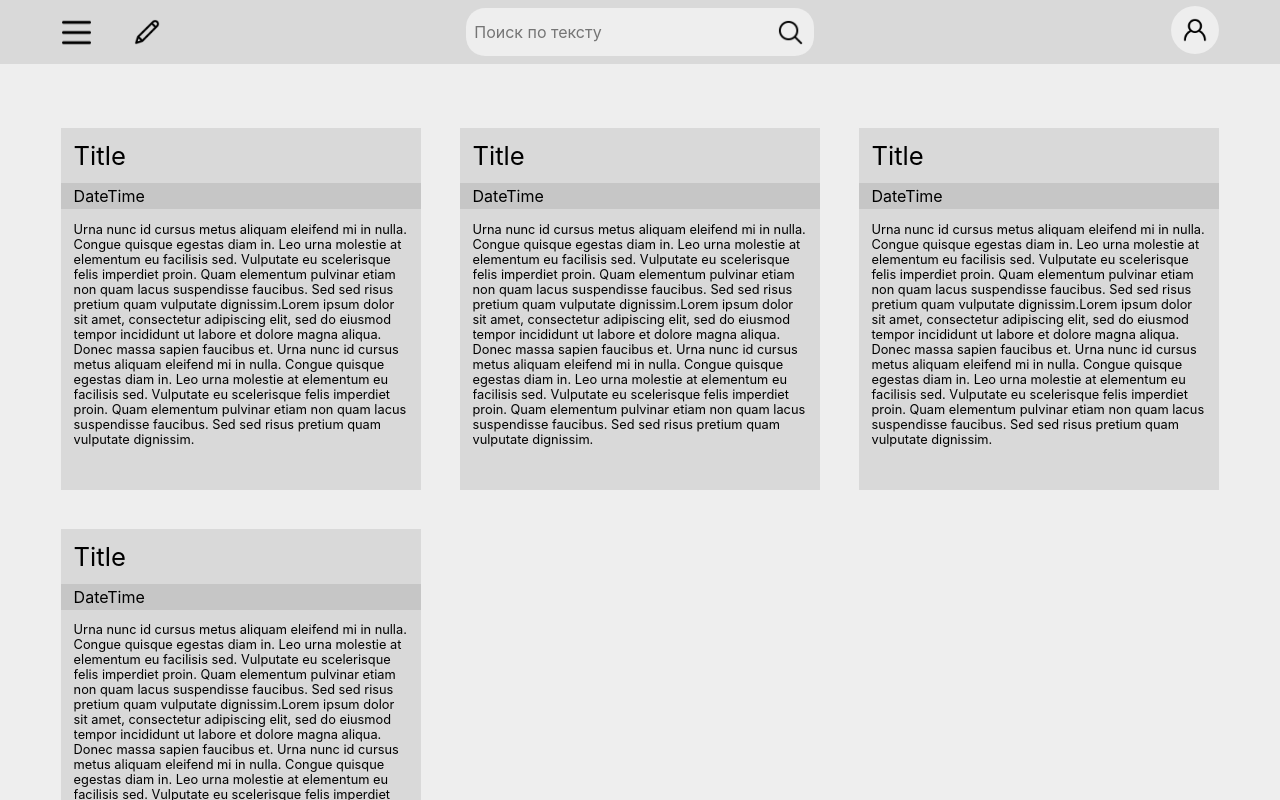
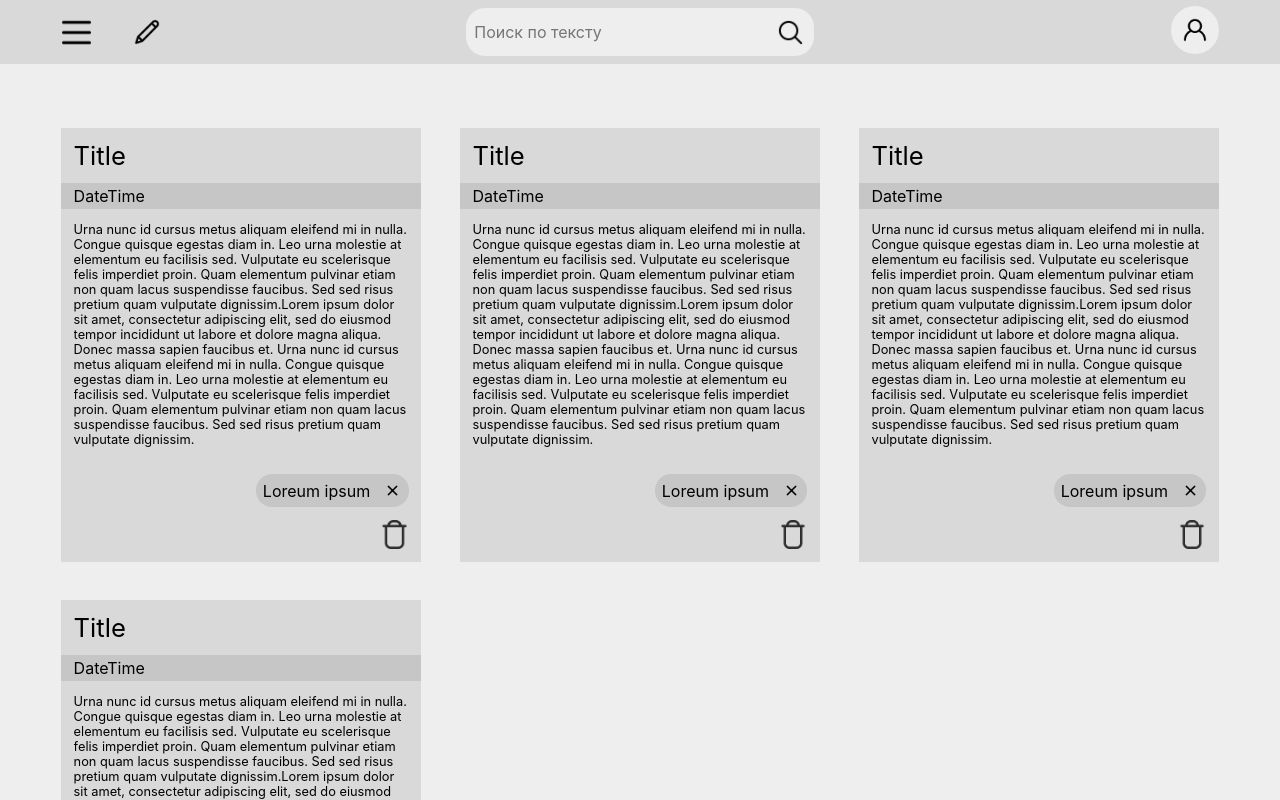
Before and after one commit to ZoomBySNik/notesfornt, a Vue app: page / in a window 1280 px wide. Shown: the top 800 px of the page. Built offline with nearby package versions, Linux system fonts and the light colour scheme.

Commit message:
Создает метки для заметки и кнопку удаления, нужно реализовать возможность нескольких меток

```diff
--- a/src/components/NoteInGrid.vue
+++ b/src/components/NoteInGrid.vue
@@ -16,6 +16,15 @@
       <p class="content-of-note">
          Urna nunc id cursus metus aliquam eleifend mi in nulla. Congue quisque egestas diam in. Leo urna molestie at elementum eu facilisis sed. Vulputate eu scelerisque felis imperdiet proin. Quam elementum pulvinar etiam non quam lacus suspendisse faucibus. Sed sed risus pretium quam vulputate dignissim.Lorem ipsum dolor sit amet, consectetur adipiscing elit, sed do eiusmod tempor incididunt ut labore et dolore magna aliqua. Donec massa sapien faucibus et. Urna nunc id cursus metus aliquam eleifend mi in nulla. Congue quisque egestas diam in. Leo urna molestie at elementum eu facilisis sed. Vulputate eu scelerisque felis imperdiet proin. Quam elementum pulvinar etiam non quam lacus suspendisse faucibus. Sed sed risus pretium quam vulputate dignissim.
       </p>
+    </div>
+    <div class="note-bottom">
+      <div class="labels-holder">
+        <div class="label">
+          <p class="label-name">Loreum ipsum</p>
+          <button class="label-button"></button>
+        </div>
+      </div>
+      <button class="note-delete"></button>
     </div>
   </div>
 </template>
@@ -84,7 +93,7 @@ export default {
 
 .note-content {
   padding: 0.8em;
-  height: 16em;
+  height: 15em;
 }
 .content-of-note{
   font-size: 0.8em;
@@ -93,4 +102,46 @@ export default {
   -webkit-line-clamp: 15;
   overflow: hidden;
 }
+
+.note-bottom {
+  margin: 0 0.8em 0.8em;
+  width: auto;
+  float: right;
+}
+.labels-holder{
+  display: flex;
+}
+.label{
+  padding: 0.4em;
+  border-radius: 1em;
+  background-color: #C6C6C6;
+  display: flex;
+}
+.label-name{
+  margin-right: 0.8em;
+}
+.label-button{
+  background-image: url("../assets/cross-small.png");
+  background-size: 100%;
+  background-repeat: no-repeat;
+  background-position: center;
+  background-color: transparent;
+  border: none;
+  width: 1.2em;
+  height: 1.2em;
+}
+.note-delete{
+  display: flex;
+  background-image: url("../assets/free-icon-font-trash-can-check.png");
+  background-size: 100%;
+  background-repeat: no-repeat;
+  background-position: center;
+  background-color: transparent;
+  border: none;
+  width: 1.8em;
+  height: 1.8em;
+  opacity: .8;
+  margin-right: 0;
+  margin-top: 0.8em;
+}
 </style>
```
Also changed, not shown: src/assets/cross-small.png (added), src/assets/free-icon-font-trash-can-check.png (added).
